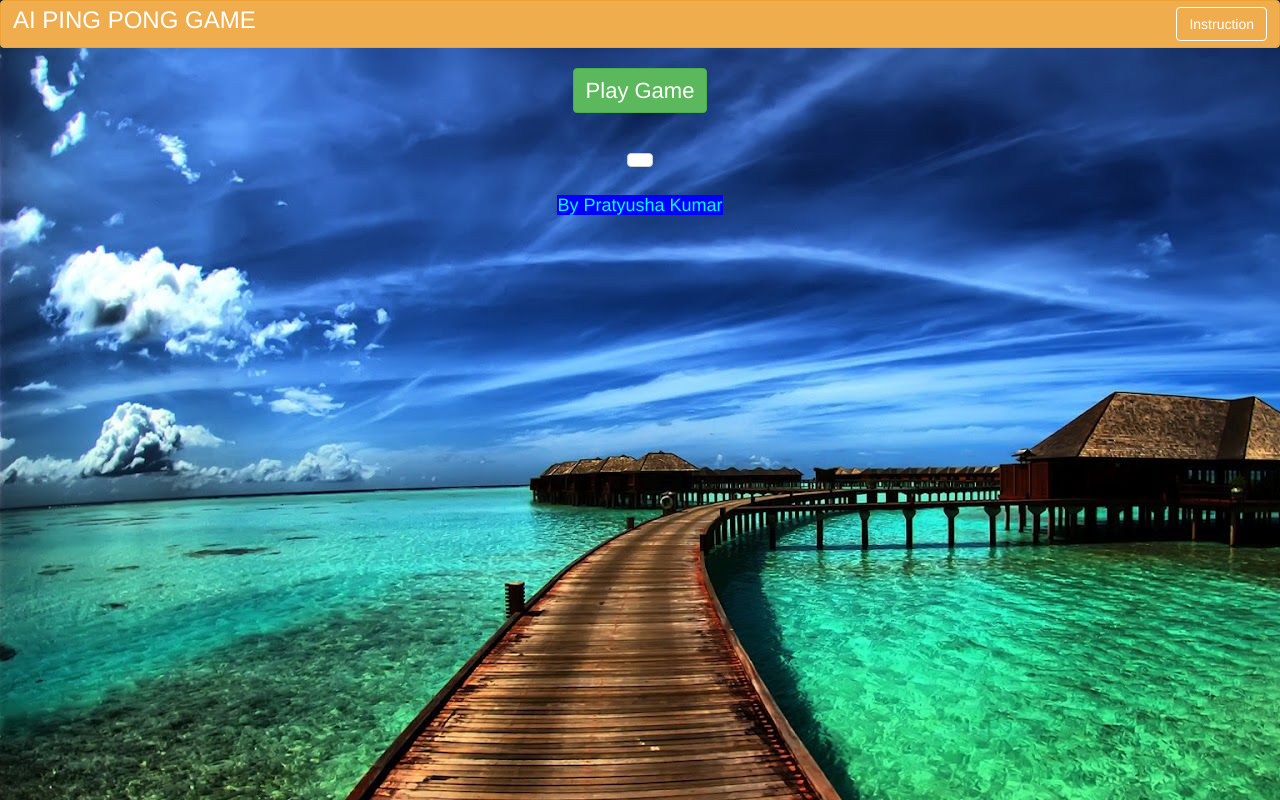
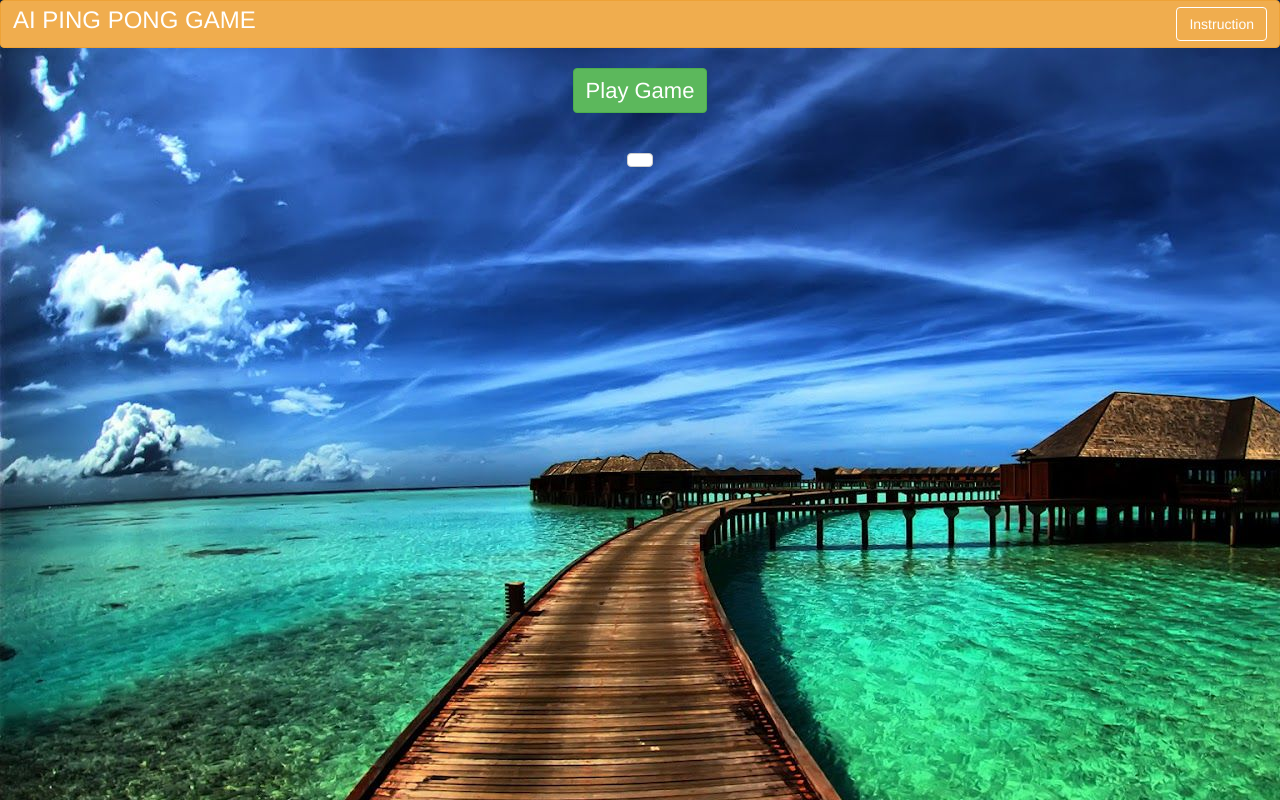
Before and after one commit to WhiteHatJRVETRI/AI-PING-PONG---PART-1, a plain HTML site: page index.html in a window 1280 px wide. Drawn offline with nearby package versions, Linux system fonts and the light colour scheme; some packages are replaced by stand-ins of ours.

Commit message:
Update index.html

```diff
--- a/index.html
+++ b/index.html
@@ -27,6 +27,5 @@
             <h3 id="status" class="btn btn-default"></h3>
             <br><br>
             <div id="canvas"></div>
-            <h4 class="footer">By Pratyusha Kumar</h4>
             </center>
             </body></html>
```
